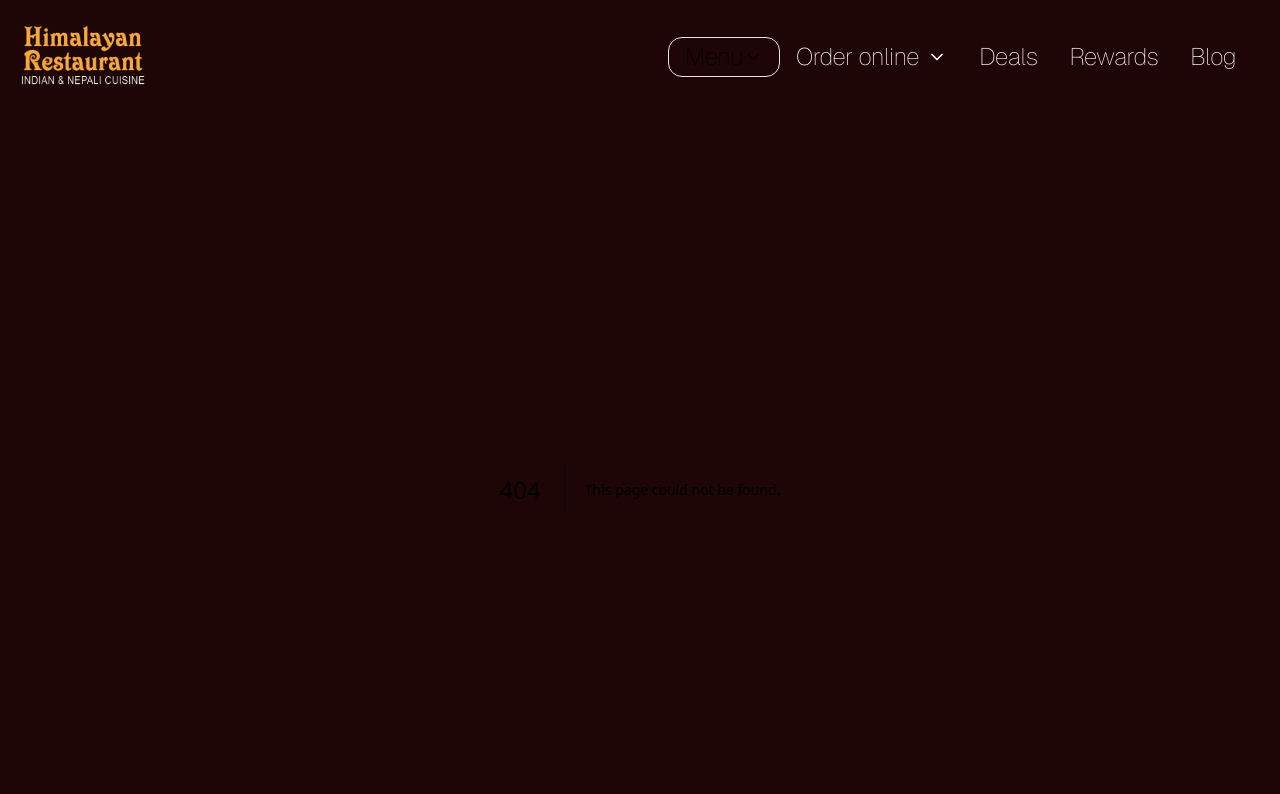
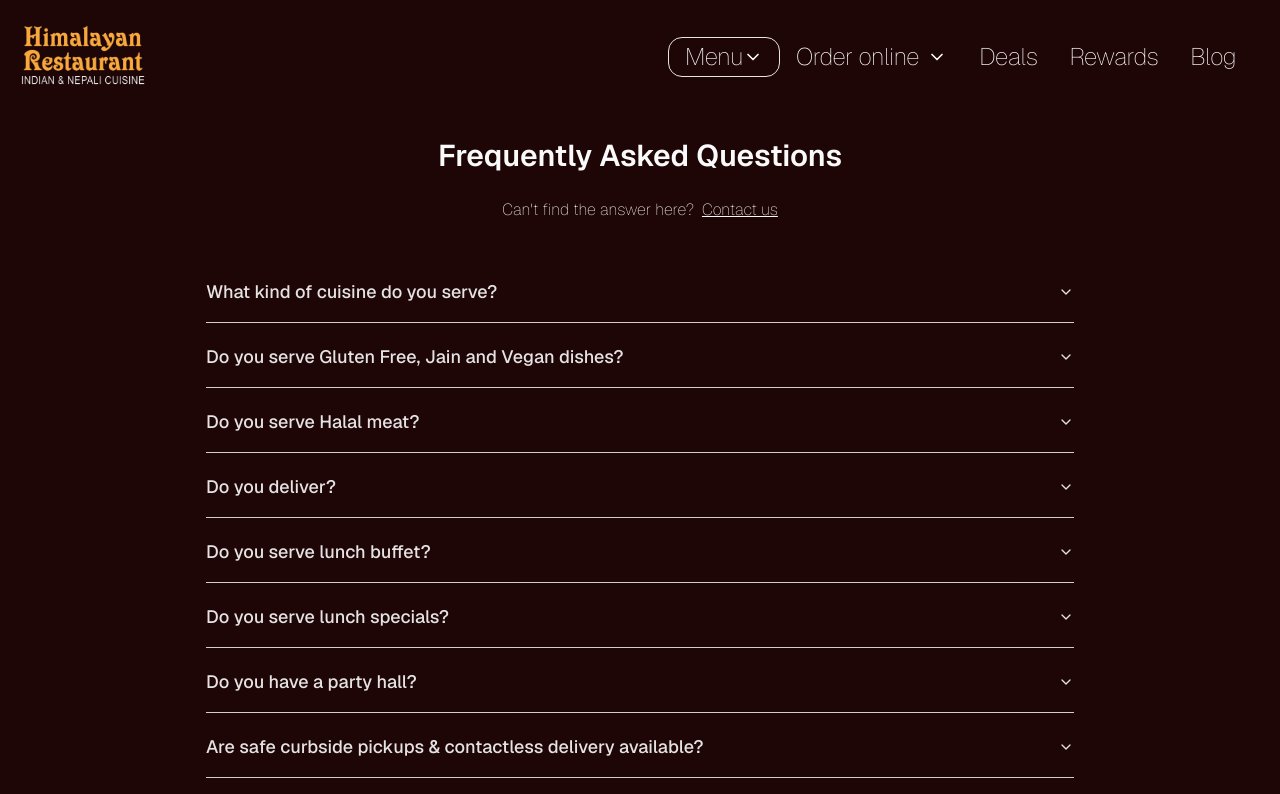
Before and after one commit to achyutbenz19/himalayan, a Next.js app: page /faq in a window 1280 px wide. Before the commit this address had no page. Shown: the top 794 px of the page. Built offline with nearby package versions, Linux system fonts and the light colour scheme.

Commit message:
accordion and faq

```diff
--- /dev/null
+++ b/app/faq/page.tsx
@@ -0,0 +1,141 @@
+import Link from "next/link";
+import React from "react";
+import {
+  Accordion,
+  AccordionContent,
+  AccordionItem,
+  AccordionTrigger,
+} from "@/components/ui/accordion";
+
+export const faqData = [
+  {
+    title: "What kind of cuisine do you serve?",
+    content: (
+      <p>
+        We serve Nepali/Nepalese and North Indian cuisine along with a selection
+        of Indo-Chinese cuisine.
+        <br />
+        <br />
+        <strong>Popular Nepali items:</strong>
+        <br />
+        Momo (Chicken and Vegetables), Chicken Chilli, Chicken Chowela, Jhane ko
+        dal, Goat Curry
+        <br />
+        <br />
+        <strong>Popular Indian items:</strong>
+        <br />
+        Paneer Bhurji, Paneer Tikka Masala, Malai Kofta, Chicken Curry, Lamb
+        Curry, Fish Tikka Masala, Butter Chicken
+        <br />
+        <br />
+        <strong>Popular Indo-Chinese items:</strong>
+        <br />
+        Gobi Manchurian, Vegetable Fried Rice
+        <br />
+        <br />
+        <strong>Popular Grill items:</strong>
+        <br />
+        Tandoori Chicken, Himalayan Chicken Wings, Fish Tikka
+      </p>
+    ),
+  },
+  {
+    title: "Do you serve Gluten Free, Jain and Vegan dishes?",
+    content: (
+      <p>
+        Yes, we do. We may not be able to make everything on our menu
+        accordingly, but there are many choices. For catering, we can make most
+        of the items from our menu gluten-free, Jain, and vegan.
+      </p>
+    ),
+  },
+  {
+    title: "Do you serve Halal meat?",
+    content: (
+      <p>
+        Yes, we serve Zabiha Halal meat. Check{" "}
+        <Link href="https://www.halalrun.com">Halal Run</Link>.
+      </p>
+    ),
+  },
+  {
+    title: "Do you deliver?",
+    content: (
+      <p>
+        Yes, we deliver within 5 to 6 miles radius of our locations. If you are
+        not within our delivery zone, please give us a call, and we will try to
+        work something out.
+      </p>
+    ),
+  },
+  {
+    title: "Do you serve lunch buffet?",
+    content: (
+      <p>Every Sunday, we have a grand lunch buffet from 12:00pm to 3:00pm.</p>
+    ),
+  },
+  {
+    title: "Do you serve lunch specials?",
+    content: (
+      <p>
+        Yes, we have daily lunch specials. Please check our{" "}
+        <Link href="/express-lunch-specials">express lunch specials</Link>.
+      </p>
+    ),
+  },
+  {
+    title: "Do you have a party hall?",
+    content: (
+      <p>
+        At our Niles location, we have a party hall that can accommodate about
+        45 – 50 people. Our party room is suitable for birthday parties, company
+        holiday parties, and meetings.
+      </p>
+    ),
+  },
+  {
+    title: "Are safe curbside pickups & contactless delivery available?",
+    content: (
+      <p>Yes, we offer both curbside pickups and contactless delivery.</p>
+    ),
+  },
+];
+
+const FAQ = () => {
+  return (
+    <div className="flex flex-col py-12">
+      <h1 className="text-3xl font-semibold text-center lg:block hidden">
+        Frequently Asked Questions
+      </h1>
+      <h1 className="text-3xl font-semibold text-center lg:hidden block">
+        FAQs
+      </h1>
+      <span className="mt-6 lg:mb-12 mb-10 text-center">
+        Can&apos;t find the answer here? &nbsp;
+        <Link href="/contact" className="underline">
+          Contact us
+        </Link>
+      </span>
+      <div className="px-4 container max-w-[900px] mx-auto">
+        <Accordion type="single" collapsible>
+          {faqData.map((item, index) => (
+            <AccordionItem
+              className="leading-loose font-normal opacity-90 -mt-2 mb-3"
+              key={index}
+              value={`item-${index}`}
+            >
+              <AccordionTrigger className="text-lg">
+                {item.title}
+              </AccordionTrigger>
+              <AccordionContent className="text-base text-primary/70">
+                {item.content}
+              </AccordionContent>
+            </AccordionItem>
+          ))}
+        </Accordion>
+      </div>
+    </div>
+  );
+};
+
+export default FAQ;
--- a/components/footer-content.tsx
+++ b/components/footer-content.tsx
@@ -1,4 +1,3 @@
-import { Facebook } from "lucide-react";
 import Link from "next/link";
 import React from "react";
 import { IconType } from "react-icons";
--- a/components/location-card.tsx
+++ b/components/location-card.tsx
@@ -15,7 +15,7 @@ export function LocationCard({
       <DirectionAwareHover imageUrl={imageUrl}>
         <p className="font-bold text-xl">{name}</p>
         <p className="font-normal text-neutral-300 text-sm">{location}</p>
-        <div className="mt-2 flex gap-2">
+        <div className="mt-3 flex gap-2">
           <Button className="hidden md:block">Order now</Button>
           <Button className="md:bg-neutral-800 md:text-white md:hover:bg-neutral-700">
             Contact us
--- /dev/null
+++ b/components/ui/accordion.tsx
@@ -0,0 +1,58 @@
+"use client";
+
+import * as React from "react";
+import * as AccordionPrimitive from "@radix-ui/react-accordion";
+import { ChevronDown } from "lucide-react";
+
+import { cn } from "@/lib/utils";
+
+const Accordion = AccordionPrimitive.Root;
+
+const AccordionItem = React.forwardRef<
+  React.ElementRef<typeof AccordionPrimitive.Item>,
+  React.ComponentPropsWithoutRef<typeof AccordionPrimitive.Item>
+>(({ className, ...props }, ref) => (
+  <AccordionPrimitive.Item
+    ref={ref}
+    className={cn("border-b", className)}
+    {...props}
+  />
+));
+AccordionItem.displayName = "AccordionItem";
+
+const AccordionTrigger = React.forwardRef<
+  React.ElementRef<typeof AccordionPrimitive.Trigger>,
+  React.ComponentPropsWithoutRef<typeof AccordionPrimitive.Trigger>
+>(({ className, children, ...props }, ref) => (
+  <AccordionPrimitive.Header className="flex">
+    <AccordionPrimitive.Trigger
+      ref={ref}
+      className={cn(
+        "flex flex-1 items-center justify-between py-4 font-medium transition-all hover:underline [&[data-state=open]>svg]:rotate-180",
+        className,
+      )}
+      {...props}
+    >
+      {children}
+      <ChevronDown className="h-4 w-4 shrink-0 transition-transform duration-200" />
+    </AccordionPrimitive.Trigger>
+  </AccordionPrimitive.Header>
+));
+AccordionTrigger.displayName = AccordionPrimitive.Trigger.displayName;
+
+const AccordionContent = React.forwardRef<
+  React.ElementRef<typeof AccordionPrimitive.Content>,
+  React.ComponentPropsWithoutRef<typeof AccordionPrimitive.Content>
+>(({ className, children, ...props }, ref) => (
+  <AccordionPrimitive.Content
+    ref={ref}
+    className="overflow-hidden text-sm transition-all data-[state=closed]:animate-accordion-up data-[state=open]:animate-accordion-down"
+    {...props}
+  >
+    <div className={cn("pb-4 pt-0", className)}>{children}</div>
+  </AccordionPrimitive.Content>
+));
+
+AccordionContent.displayName = AccordionPrimitive.Content.displayName;
+
+export { Accordion, AccordionItem, AccordionTrigger, AccordionContent };
--- a/package.json
+++ b/package.json
@@ -9,6 +9,7 @@
     "lint": "next lint"
   },
   "dependencies": {
+    "@radix-ui/react-accordion": "^1.2.0",
     "@radix-ui/react-avatar": "^1.1.0",
     "@radix-ui/react-dropdown-menu": "^2.1.1",
     "@radix-ui/react-slot": "^1.1.0",
```
Also changed, not shown: 1 other file (tests, documents, lock files or other folders).
